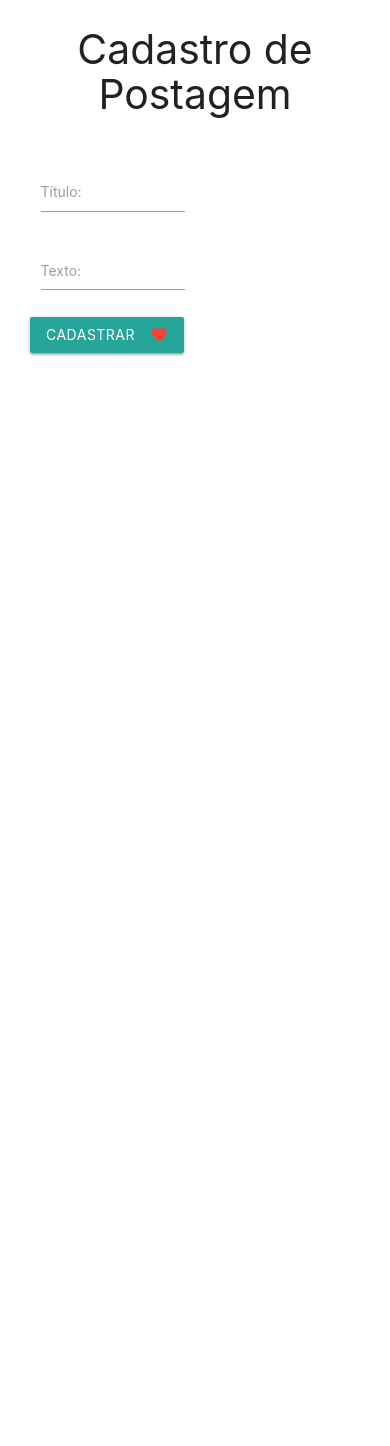
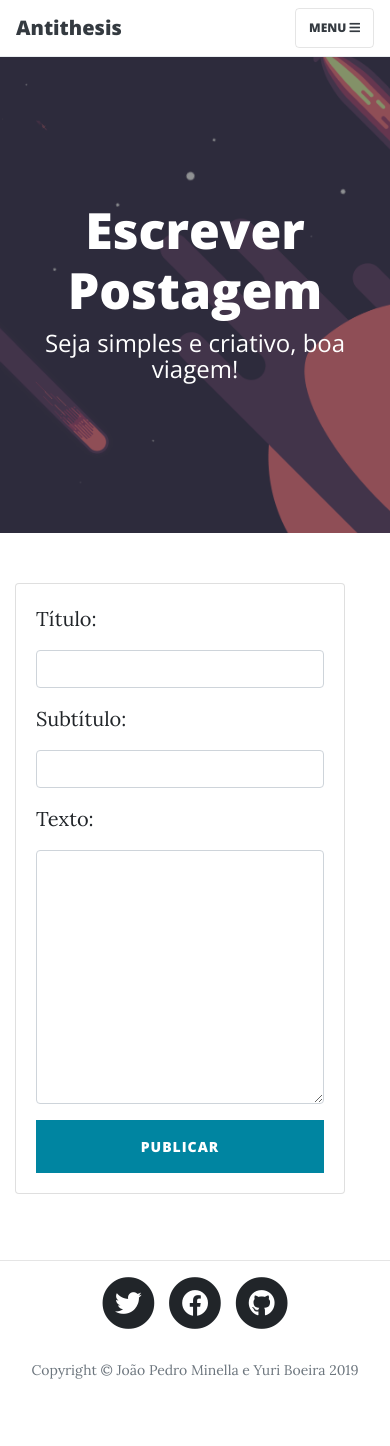
Before and after one commit to ifrs-alunos/TerraPlanagem, a Django app: page /cadastro_postagens/ in a window 390 px wide. Before the commit the page ends 356 px from the top, so only its background shows below. Run offline with Django 3.2, Linux system fonts and the light colour scheme; the visitor is signed in with stand-in values (Sample User, id 1); some libraries are stand-ins or nearby versions.

Commit message:
coisas simples nos templates alteradas

```diff
--- a/antithesis/cadastro_postagens/forms.py
+++ b/antithesis/cadastro_postagens/forms.py
@@ -4,8 +4,9 @@ from home.models import Publicacao
 class PublicacaoForm(forms.ModelForm):
 	class Meta:
 		model = Publicacao
-		fields = ('title', 'text',)
+		fields = ('title', 'subtitle', 'text',)
 		widgets = {
-			'title': forms.TextInput(attrs={'autocomplete': 'off',}),
-			'text': forms.Textarea(attrs={'autocomplete': 'off', 'class': 'materialize-textarea'}),
+			'title': forms.TextInput(attrs={'autocomplete': 'off', 'class': 'form-control',}),
+			'subtitle': forms.TextInput(attrs={'autocomplete': 'off', 'class': 'form-control',}),
+			'text': forms.Textarea(attrs={'autocomplete': 'off', 'class': 'form-control',}),
 		}
--- a/antithesis/cadastro_postagens/templates/cadastro_postagens/postagem.html
+++ b/antithesis/cadastro_postagens/templates/cadastro_postagens/postagem.html
@@ -1,37 +1,41 @@
-<!DOCTYPE html>
-<html lang="pt-br">
-<head>
-	<meta charset="utf-8">
-	<title>Antithesis - Cadastro de Postagem</title>
-	<link rel="stylesheet" href="https://cdnjs.cloudflare.com/ajax/libs/materialize/1.0.0/css/materialize.min.css">
-	<link href="https://fonts.googleapis.com/icon?family=Material+Icons" rel="stylesheet"/>
-</head>
-<body>
-	<div class="container row">
-		<h3 class="center">Cadastro de Postagem</h3><br>
+{% extends 'base.html' %}
+{% load static %}
 
+{% block titulo %}Antithesis - Publicar{% endblock %}
+{% block tituloHome %}Escrever Postagem{% endblock %}
+{% block subtituloHome %}Seja simples e criativo, boa viagem!{% endblock %}
+{% block imagemBackground %}{% static 'img/universe2.gif' %}{% endblock %}
+
+{% block siteHeading %}site-heading{% endblock siteHeading %}
+
+{% block navMenu %}
+  {% if user.is_authenticated %}
+    <li class="nav-item">
+      <a class="nav-link" href="{% url 'login_usuario:deslogar_usuario' %}"><i class="fa fa-sign-out"></i> Deslogar</a>
+    </li>
+  {% endif %}
+{% endblock navMenu %}
+
+{% block content %}
+<div class="row col-md-12">
+	<div class="col-md-12 justify-content-center">
+		<div class="card auth-card">
+			<div class="card-body">
 				<form action="{% url 'cadastro_postagens:cadastro_postagens' %}" method="POST">
 					{% csrf_token %}
 
 					{% for field in form %}
-				<div class="col s12">
-					<div class="input-field col s6">
+						<div class="form-group">
+							<label>{{ field.label_tag }}</label>
 							{{ field }}
-						{{ field.label_tag }}
 							{{ field.errors }}
-					</div>
 						</div>
 					{% endfor %}
 
-			<div class="col s12">
-				<button class="btn waves-effect waves-light" type="submit" name="action">
-					Cadastrar
-					<i class="material-icons right red-text">favorite</i>
-				</button>
-			</div>
+					<button class="btn btn-primary btn-block" type="submit" name="action">Publicar</button>
 				</form>
 			</div>
-
-	<script src="https://cdnjs.cloudflare.com/ajax/libs/materialize/1.0.0/js/materialize.min.js"></script>
-</body>
-</html>
+		</div>
+	</div>
+</div>
+{% endblock %}
--- a/antithesis/cadastro_usuario/templates/cadastro_usuario/cadastro.html
+++ b/antithesis/cadastro_usuario/templates/cadastro_usuario/cadastro.html
@@ -5,6 +5,8 @@
 {% block tituloHome %}Cadastro{% endblock %}
 {% block subtituloHome %}Para postar suas <i>"maluquices"</i> você precisa se cadastrar no sistema, depois é só fazer o login e embarcar nessa doidera{% endblock %}
 {% block imagemBackground %}{% static 'img/universe2.gif' %}{% endblock %}
+
+{% block siteHeading %}site-heading{% endblock siteHeading %}
 
 {% block content %}
 <div class="row col-md-12">
--- a/antithesis/home/templates/base.html
+++ b/antithesis/home/templates/base.html
@@ -44,6 +44,10 @@
             <li class="nav-item">
                 <a class="nav-link" href="{% url 'login_usuario:login_usuario' %}"><i class="fa fa-sign-in"></i> Login</a>
             </li>
+          {% else %}
+            <li class="nav-item">
+              <a class="nav-link" href="{% url 'cadastro_postagens:cadastro_postagens' %}"><i class="fa fa-pencil-square-o"></i> Escrever Postagem</a>
+            </li>
           {% endif %}
 
           {% block navMenu %}{% endblock navMenu %}
@@ -60,7 +64,12 @@
         <div class="col-lg-8 col-md-10 mx-auto">
           <div class="{% block siteHeading %}{% endblock siteHeading %}">
             <h1>{% block tituloHome %}{% endblock tituloHome %}</h1>
-            <span class="subheading">{% block subtituloHome %}{% endblock subtituloHome %}</span>
+            <h2 class="subheading">{% block subtituloHome %}{% endblock subtituloHome %}</h2>
+            {% if publicacao %}
+              <span class="meta">Postado por
+                <a href="#">{{ publicacao.user.user.get_full_name }}</a>
+              </span>
+            {% endif %}
           </div>
         </div>
       </div>
--- a/antithesis/home/templates/home/index.html
+++ b/antithesis/home/templates/home/index.html
@@ -42,7 +42,7 @@
               </h3>
 
               <h4 class="post-subtitle">
-                {{ publicacao.text }}
+                {{ publicacao.subtitle }}
               </h4>
             </a>
 
--- a/antithesis/home/templates/home/publicacao.html
+++ b/antithesis/home/templates/home/publicacao.html
@@ -2,6 +2,7 @@
 {% load static %}
 
 {% block titulo %}Antithesis - Publicação{% endblock %}
+
 {% block siteHeading %}post-heading{% endblock siteHeading %}
 
 {% block tituloHome %}
@@ -24,7 +25,7 @@
 		    <div class="container">
 		      <div class="row">
 		        <div class="col-lg-8 col-md-10 mx-auto">
-					<p>{{ publicacao.text }}</p>
+					<p align="justify">{{ publicacao.text }}</p>
 
 					<hr>
 
--- a/antithesis/login_usuario/templates/login_usuario/login.html
+++ b/antithesis/login_usuario/templates/login_usuario/login.html
@@ -5,6 +5,8 @@
 {% block tituloHome %}Login{% endblock %}
 {% block subtituloHome %}Se você já possui uma conta, logue para finalmente postar suas primeiras teorias!{% endblock %}
 {% block imagemBackground %}{% static 'img/universe3.gif' %}{% endblock %}
+
+{% block siteHeading %}site-heading{% endblock siteHeading %}
 
 {% block content %}
 <div class="row col-md-12">
```
Also changed, not shown: antithesis/login_usuario/forms.py (+9 -2 lines), antithesis/home/static/img/universe4.gif (added). Lines whose indentation alone changed are shown as unchanged.
